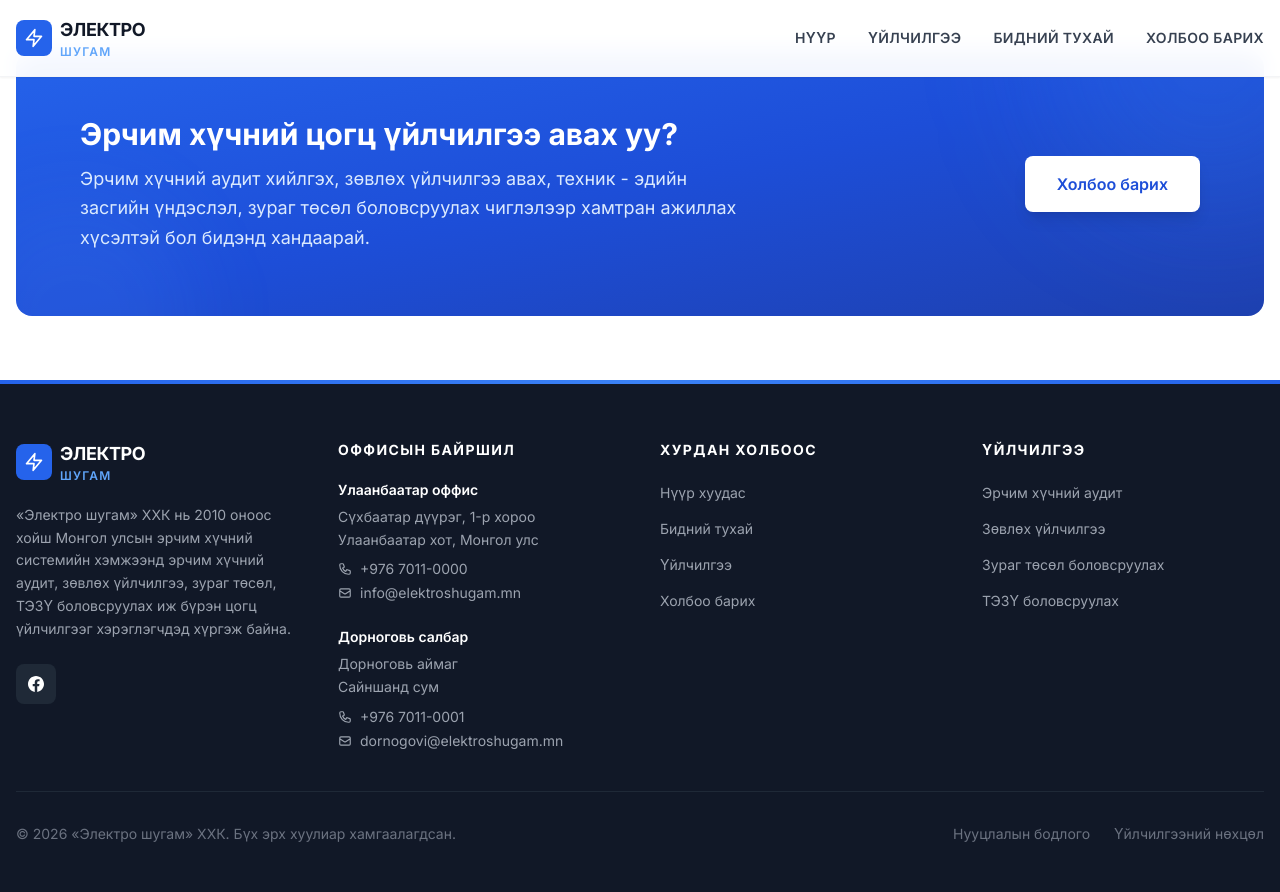
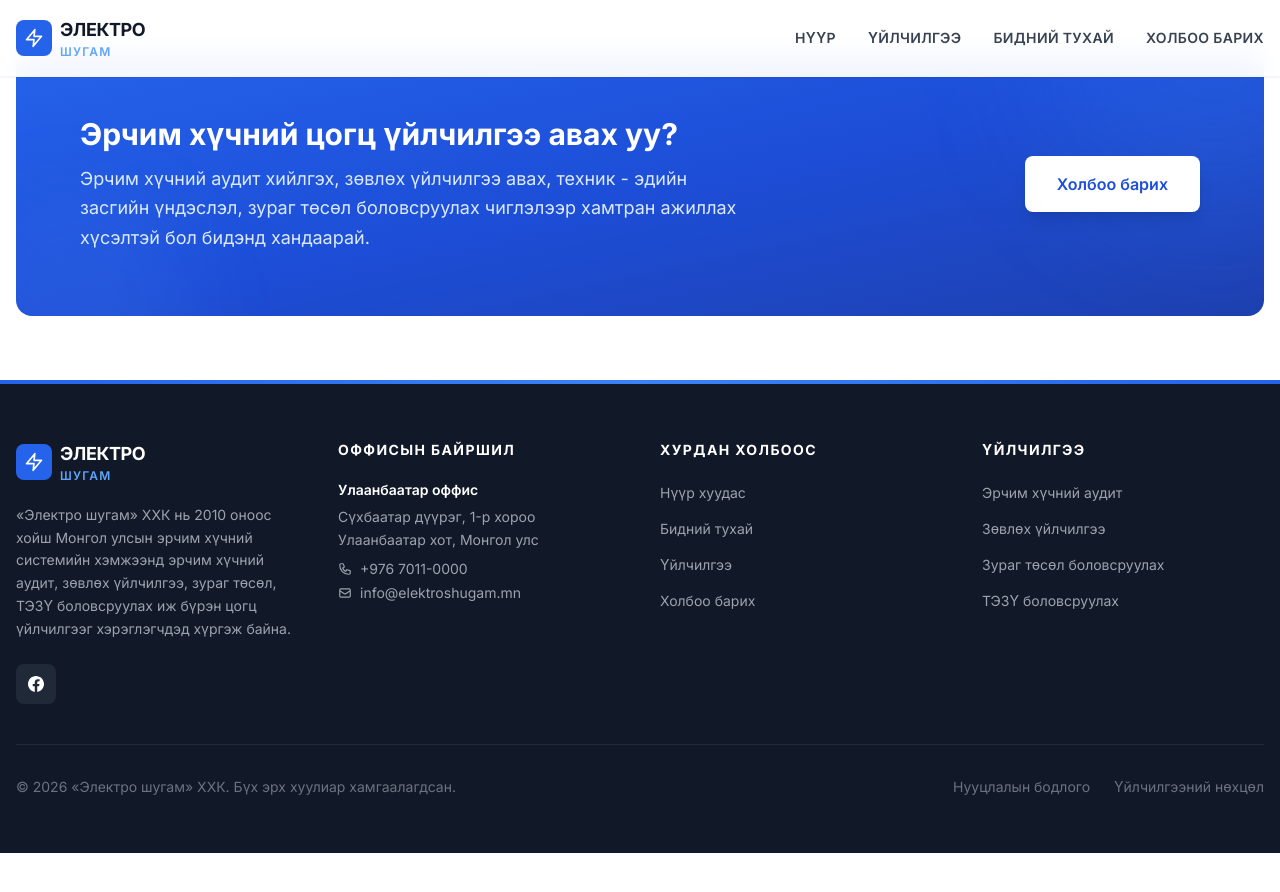
Before and after one commit to electroshugam/electroshugam_web_new, a Jekyll site: the page built from index.html, in a window 1280 px wide and 900 px high, scrolled down 4099 px. Shown: the top 892 px of the window. Built offline with Jekyll 4.4.1, drawn with Linux system fonts in a browser that asks for light colours; nearby versions of some CDN libraries; after the commit the page ends 4952 px from its top, so only the background shows below that.

Commit message:
fig update

```diff
--- a/_includes/footer.html
+++ b/_includes/footer.html
@@ -52,21 +52,7 @@
                 </a>
               </div>
             </div>
-            <div>
-              <p class="font-semibold text-white text-sm mb-1.5">Дорноговь салбар</p>
-              <p class="text-gray-400 text-sm mb-2 whitespace-pre-line leading-relaxed">Дорноговь аймаг
-Сайншанд сум</p>
-              <div class="space-y-1">
-                <a href="tel:+97670110001" class="text-gray-400 hover:text-blue-400 text-sm flex items-center gap-2 transition-colors">
-                  <svg class="w-3.5 h-3.5 flex-shrink-0" fill="none" stroke="currentColor" stroke-width="2" viewBox="0 0 24 24"><path stroke-linecap="round" stroke-linejoin="round" d="M3 5a2 2 0 012-2h3.28a1 1 0 01.948.684l1.498 4.493a1 1 0 01-.502 1.21l-2.257 1.13a11.042 11.042 0 005.516 5.516l1.13-2.257a1 1 0 011.21-.502l4.493 1.498a1 1 0 01.684.949V19a2 2 0 01-2 2h-1C9.716 21 3 14.284 3 5z"/></svg>
-                  +976 7011-0001
-                </a>
-                <a href="mailto:dornogovi@elektroshugam.mn" class="text-gray-400 hover:text-blue-400 text-sm flex items-center gap-2 transition-colors">
-                  <svg class="w-3.5 h-3.5 flex-shrink-0" fill="none" stroke="currentColor" stroke-width="2" viewBox="0 0 24 24"><path stroke-linecap="round" stroke-linejoin="round" d="M3 8l7.89 5.26a2 2 0 002.22 0L21 8M5 19h14a2 2 0 002-2V7a2 2 0 00-2-2H5a2 2 0 00-2 2v10a2 2 0 002 2z"/></svg>
-                  dornogovi@elektroshugam.mn
-                </a>
-              </div>
-            </div>
+
           </div>
         </div>
 
```
